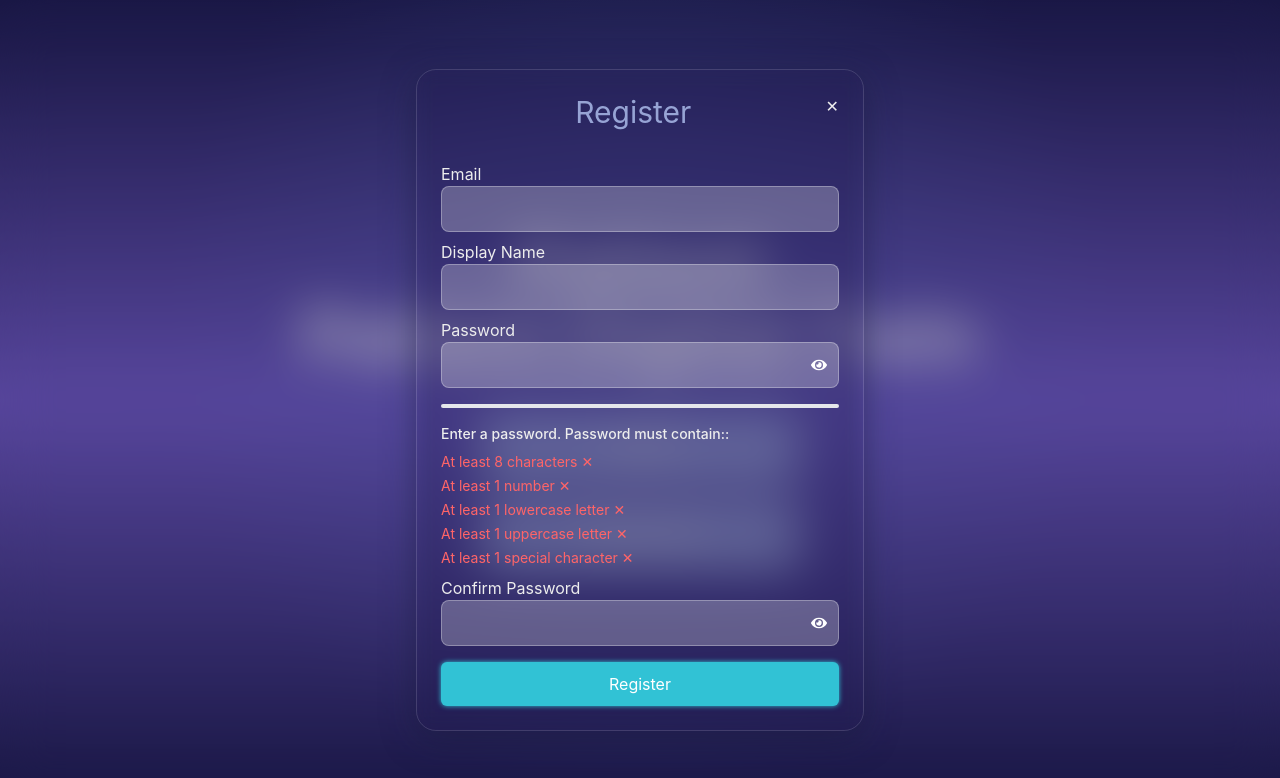
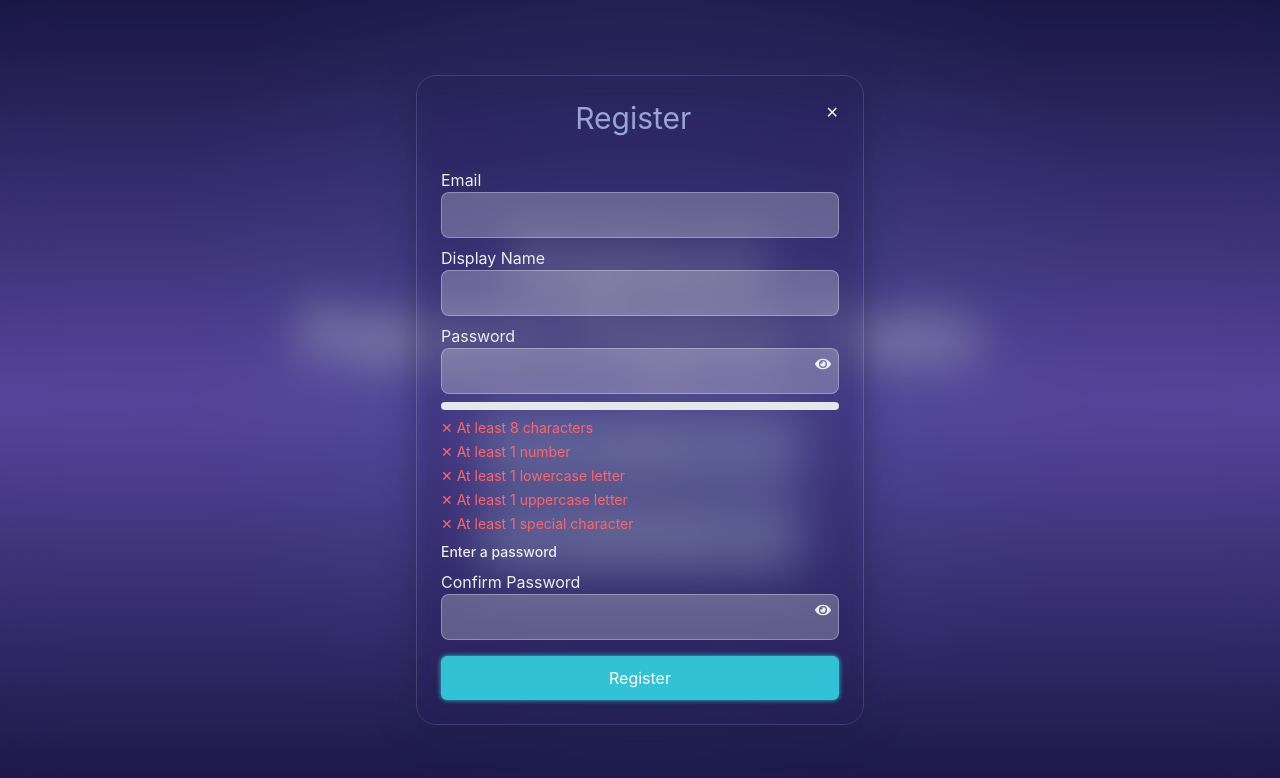
Before and after one commit to valttku/sote2035, a Next.js app in the folder client/: page /startup in a window 1280 px wide. Both pictures are taken after a click on the button "REGISTER". Shown: the top 778 px of the page. Built offline with nearby package versions, Linux system fonts and the light colour scheme.

Commit message:
Added password strength requirements to settings

```diff
--- a/client/src/app/settings/page.tsx
+++ b/client/src/app/settings/page.tsx
@@ -2,10 +2,10 @@
 
 import { useState, useEffect, useMemo } from "react";
 import { useRouter } from "next/navigation";
-import AppLayout from "@/components/AppLayout";
-import Modal from "@/components/Modal";
+import AppLayout from "../../components/AppLayout";
+import Modal from "../../components/Modal";
+import { useTranslation } from "../../i18n/LanguageProvider";
 import { FaEye, FaEyeSlash } from "react-icons/fa";
-import { useTranslation } from "@/i18n/LanguageProvider";
 
 type SettingsData = {
   id: number;
@@ -20,15 +20,6 @@ type SettingsData = {
   polarLinked?: boolean;
   garminLinked?: boolean;
 };
-
- // ---------------- PASSWORD STRENGTH ----------------
-  const PASSWORD_REQUIREMENTS = [
-    /.{8,}/, // min 8 chars
-    /[0-9]/, // number
-    /[a-z]/, // lowercase
-    /[A-Z]/, // uppercase
-    /[^A-Za-z0-9]/, // special char
-  ];
 
 export default function SettingsPage() {
   const router = useRouter();
@@ -58,26 +49,33 @@ export default function SettingsPage() {
   const [polarBusy, setPolarBusy] = useState(false);
   const [garminBusy, setGarminBusy] = useState(false);
 
-
+  // ---------------- PASSWORD REQUIREMENTS ----------------
+  const PASSWORD_REQUIREMENTS = [
+    { regex: /.{8,}/, text: "At least 8 characters" },
+    { regex: /[0-9]/, text: "At least 1 number" },
+    { regex: /[a-z]/, text: "At least 1 lowercase letter" },
+    { regex: /[A-Z]/, text: "At least 1 uppercase letter" },
+    { regex: /[^A-Za-z0-9]/, text: "At least 1 special character" },
+  ];
 
   const strengthScore = useMemo(
-    () => PASSWORD_REQUIREMENTS.filter((r) => r.test(newPassword)).length,
+    () => PASSWORD_REQUIREMENTS.filter((r) => r.regex.test(newPassword)).length,
     [newPassword]
   );
 
-  const strengthColor =
-    strengthScore <= 2
-      ? "bg-red-500"
-      : strengthScore <= 4
-      ? "bg-amber-500"
-      : "bg-emerald-500";
+  const getStrengthColor = (score: number) => {
+    if (score === 0) return "bg-gray-300";
+    if (score <= 2) return "bg-red-500";
+    if (score <= 4) return "bg-amber-500";
+    return "bg-emerald-500";
+  };
 
-  const strengthText =
-    strengthScore <= 2
-      ? t.common.weak_password
-      : strengthScore <= 4
-      ? t.common.medium_password
-      : t.common.strong_password;
+  const getStrengthText = (score: number) => {
+    if (score === 0) return "Enter password";
+    if (score <= 2) return "Weak";
+    if (score <= 4) return "Medium";
+    return "Strong";
+  };
 
   // ---------------- EFFECTS ----------------
   useEffect(() => {
@@ -112,10 +110,8 @@ export default function SettingsPage() {
         body: JSON.stringify({ displayName, gender, height, weight }),
       });
       if (!res.ok) throw new Error();
-
       if (data)
         setData({ ...data, display_name: displayName, gender, height, weight });
-
       setShowEditProfile(false);
     } catch {
       alert(t.settings.failed_update_profile);
@@ -125,7 +121,11 @@ export default function SettingsPage() {
   }
 
   async function changePassword() {
-    if (!oldPassword || !newPassword) return alert(t.common.fill_both_fields);
+    if (!oldPassword || !newPassword)
+      return alert(t.common.fill_both_fields || "Fill both fields");
+    if (strengthScore < 5)
+      return alert("Password does not meet requirements");
+
     setChangingPassword(true);
     try {
       const res = await fetch(`/api/v1/settings/password`, {
@@ -156,7 +156,7 @@ export default function SettingsPage() {
       });
       router.replace("/");
     } catch {
-      alert(t.settings.failed_connect_server);
+      alert(t.settings.failed_delete_account);
     }
   }
 
@@ -164,7 +164,6 @@ export default function SettingsPage() {
   function linkPolar() {
     window.location.href = `/api/v1/integrations/polar/connect`;
   }
-
   async function unlinkPolar() {
     if (!confirm(t.settings.unlink_polar_confirm)) return;
     setPolarBusy(true);
@@ -182,7 +181,6 @@ export default function SettingsPage() {
   function linkGarmin() {
     window.location.href = `/api/v1/integrations/garmin/connect`;
   }
-
   async function unlinkGarmin() {
     if (!confirm(t.settings.unlink_garmin_confirm)) return;
     setGarminBusy(true);
@@ -200,12 +198,12 @@ export default function SettingsPage() {
   if (error) return <p className="text-red-600">{error}</p>;
   if (!data) return null;
 
-  // ---------------- RENDER ----------------
   return (
     <AppLayout>
-      <main className="w-full flex justify-center">
-        <div className="flex flex-col w-full max-w-5xl mx-auto flex-1 space-y-6">
-          {/* PROFILE SECTION */}
+      <main className="w-full flex justify-center h-dvh overflow-y-auto">
+        <div className="flex flex-col w-full max-w-5xl mx-auto flex-1 space-y-6 p-4">
+
+          {/* PROFILE */}
           <section className="ui-component-styles p-4 w-full space-y-2">
             <h2 className="text-xl font-semibold">{t.settings.profile_section_title}</h2>
             <p>{t.settings.email_label}: {data.email}</p>
@@ -230,25 +228,18 @@ export default function SettingsPage() {
             </div>
           </section>
 
-          {/* PROVIDER ACCOUNTS */}
+          {/* PROVIDERS */}
           <section className="ui-component-styles p-4 w-full space-y-3">
             <h2 className="text-xl font-semibold">{t.settings.profileAccount}</h2>
 
             <div className="flex justify-between items-center">
               <p>Polar</p>
               {polarLinked ? (
-                <button
-                  onClick={unlinkPolar}
-                  disabled={polarBusy}
-                  className="button-style-blue min-w-[120px]"
-                >
-                  {polarBusy ? "Unlinking..." : t.settings.unlink_polar}
+                <button onClick={unlinkPolar} disabled={polarBusy} className="button-style-blue min-w-[120px]">
+                  {polarBusy ? t.settings.unlinking : t.settings.unlink_polar}
                 </button>
               ) : (
-                <button
-                  onClick={linkPolar}
-                  className="button-style-blue min-w-[120px]"
-                >
+                <button onClick={linkPolar} className="button-style-blue min-w-[120px]">
                   {t.settings.link_polar}
                 </button>
               )}
@@ -257,18 +248,11 @@ export default function SettingsPage() {
             <div className="flex justify-between items-center">
               <p>Garmin</p>
               {garminLinked ? (
-                <button
-                  onClick={unlinkGarmin}
-                  disabled={garminBusy}
-                  className="button-style-blue min-w-[120px]"
-                >
-                  {garminBusy ? "Unlinking..." : t.settings.unlink_garmin}
+                <button onClick={unlinkGarmin} disabled={garminBusy} className="button-style-blue min-w-[120px]">
+                  {garminBusy ? t.settings.unlinking : t.settings.unlink_garmin}
                 </button>
               ) : (
-                <button
-                  onClick={linkGarmin}
-                  className="button-style-blue min-w-[120px]"
-                >
+                <button onClick={linkGarmin} className="button-style-blue min-w-[120px]">
                   {t.settings.link_garmin}
                 </button>
               )}
@@ -278,74 +262,12 @@ export default function SettingsPage() {
           {/* ACCOUNT MANAGEMENT */}
           <section className="ui-component-styles p-4 w-full">
             <h2 className="text-xl font-semibold mb-2">{t.settings.providerAccountManagement}</h2>
-            <button
-              onClick={deleteAccount}
-              className="cancel-button-style w-full"
-            >
+            <button onClick={deleteAccount} className="cancel-button-style w-full">
               {t.settings.delete_account}
             </button>
           </section>
-        </div>
 
-        {/* EDIT PROFILE MODAL */}
-        {showEditProfile && (
-          <Modal onClose={() => setShowEditProfile(false)}>
-            <h2 className="text-lg font-bold mb-4 text-center">{t.settings.edit_profile}</h2>
-
-            <input
-              className="block w-full mb-2"
-              value={displayName}
-              onChange={(e) => setDisplayName(e.target.value)}
-              placeholder={t.settings.display_name_placeholder}
-            />
-
-            <select
-              className="block w-full mb-2"
-              value={gender ?? ""}
-              onChange={(e) => setGender(e.target.value)}
-            >
-              <option value="">{t.settings.select_gender}</option>
-              <option value="male">{t.settings.male}</option>
-              <option value="female">{t.settings.female}</option>
-              <option value="other">{t.settings.other}</option>
-              <option value="unknown">{t.settings.unknown}</option>
-            </select>
-
-            <input
-              type="number"
-              className="block w-full mb-2"
-              value={height ?? ""}
-              onChange={(e) => setHeight(Number(e.target.value || 0))}
-              placeholder={t.settings.height_placeholder}
-            />
-
-            <input
-              type="number"
-              className="block w-full mb-2"
-              value={weight ?? ""}
-              onChange={(e) => setWeight(Number(e.target.value || 0))}
-              placeholder={t.settings.weight_placeholder}
-            />
-
-            <div className="flex gap-2">
-              <button
-                onClick={saveProfile}
-                disabled={savingProfile}
-                className="button-style-blue w-full"
-              >
-                {savingProfile ? "Saving..." : t.common.save}
-              </button>
-              <button
-                onClick={() => setShowEditProfile(false)}
-                className="cancel-button-style w-full"
-              >
-                {t.common.cancel}
-              </button>
-            </div>
-          </Modal>
-        )}
-
-        {/* CHANGE PASSWORD MODAL */}
+          {/* PASSWORD MODAL */}
           {showChangePassword && (
             <Modal onClose={() => setShowChangePassword(false)}>
               <h2 className="text-lg font-bold mb-4 text-center">{t.settings.change_password}</h2>
@@ -358,15 +280,12 @@ export default function SettingsPage() {
                   value={oldPassword}
                   onChange={(e) => setOldPassword(e.target.value)}
                 />
-              <button
-                onClick={() => setShowOldPassword(!showOldPassword)}
-                className="absolute right-2 top-2"
-              >
+                <button onClick={() => setShowOldPassword(!showOldPassword)} className="absolute right-2 top-2">
                   <FaEyeSlash />
                 </button>
               </div>
 
-            <div className="relative mb-4">
+              <div className="relative mb-2">
                 <input
                   type={showNewPassword ? "text" : "password"}
                   className="block w-full"
@@ -374,32 +293,46 @@ export default function SettingsPage() {
                   value={newPassword}
                   onChange={(e) => setNewPassword(e.target.value)}
                 />
-              <button
-                onClick={() => setShowNewPassword(!showNewPassword)}
-                className="absolute right-2 top-2"
-              >
+                <button onClick={() => setShowNewPassword(!showNewPassword)} className="absolute right-2 top-2">
                   <FaEye />
                 </button>
               </div>
 
+              {/* Password strength bar */}
               <div className="h-2 bg-gray-200 rounded mb-2">
                 <div
-                className={`${strengthColor} h-full rounded`}
+                  className={`${getStrengthColor(strengthScore)} h-full rounded`}
                   style={{ width: `${(strengthScore / 5) * 100}%` }}
                 />
               </div>
 
-            <p className="text-sm mb-2">{strengthText}</p>
+              {/* Requirements checklist */}
+              <ul className="space-y-1 mb-2">
+                {PASSWORD_REQUIREMENTS.map((req, i) => (
+                  <li
+                    key={i}
+                    className={`text-sm flex items-center gap-2 ${
+                      req.regex.test(newPassword) ? "text-green-500" : "text-red-400"
+                    }`}
+                  >
+                    {req.regex.test(newPassword) ? "✓" : "✕"} {req.text}
+                  </li>
+                ))}
+              </ul>
+
+              <p className="text-sm font-medium mb-4">{getStrengthText(strengthScore)}</p>
 
               <button
                 onClick={changePassword}
                 disabled={changingPassword}
                 className="button-style-blue w-full"
               >
-              {changingPassword ? "Changing..." : t.settings.change_password}
+                {changingPassword ? t.settings.changing : t.settings.change_password}
               </button>
             </Modal>
           )}
+
+        </div>
       </main>
     </AppLayout>
   );
--- a/client/src/components/RegisterForm.tsx
+++ b/client/src/components/RegisterForm.tsx
@@ -1,10 +1,8 @@
 "use client";
+
 import { useState, useRef, useMemo } from "react";
 import { FaEye, FaEyeSlash } from "react-icons/fa";
 import { useTranslation } from "@/i18n/LanguageProvider";
-
-
-
 
 export default function RegisterForm({
   onSubmit,
@@ -12,14 +10,13 @@ export default function RegisterForm({
   onSubmit: (
     email: string,
     password: string,
-    displayName: string | null,
+    displayName: string | null
   ) => void;
 }) {
   const [email, setEmail] = useState("");
   const [displayName, setDisplayName] = useState("");
   const [password, setPassword] = useState("");
   const [confirmPassword, setConfirmPassword] = useState("");
-
   const [showPassword, setShowPassword] = useState(false);
   const [showConfirmPassword, setShowConfirmPassword] = useState(false);
   const [loading, setLoading] = useState(false);
@@ -29,39 +26,39 @@ export default function RegisterForm({
 
   const { t } = useTranslation();
 
-   const PASSWORD_REQUIREMENTS = useMemo( () => [
+  // ---------------- PASSWORD REQUIREMENTS ----------------
+  const PASSWORD_REQUIREMENTS = useMemo(
+    () => [
       { regex: /.{8,}/, text: t.register.requirements.characters },
       { regex: /[0-9]/, text: t.register.requirements.number },
       { regex: /[a-z]/, text: t.register.requirements.lowercase },
       { regex: /[A-Z]/, text: t.register.requirements.uppercase },
       { regex: /[^A-Za-z0-9]/, text: t.register.requirements.special },
-      ],
-      [t]
-    );
+    ],
+    [t]
+  );
 
-
+  // ---------------- VALIDATION ----------------
   const emailOk = (v: string) => /^[^\s@]+@[^\s@]+\.[^\s@]+$/.test(v);
-
-
 
   const strengthScore = useMemo(
     () =>
       PASSWORD_REQUIREMENTS.filter((req) => req.regex.test(password)).length,
-    [password, PASSWORD_REQUIREMENTS], // add dependency to fix the warning
+    [password, PASSWORD_REQUIREMENTS]
   );
 
   const getStrengthColor = (score: number) => {
-    if (score === 0) return t.register.passwordStrength.enter;
-  if (score <= 2) return t.register.passwordStrength.weak;
-  if (score <= 4) return t.register.passwordStrength.medium;
-  return t.register.passwordStrength.strong;
+    if (score === 0) return "bg-gray-300";
+    if (score <= 2) return "bg-red-500";
+    if (score <= 4) return "bg-amber-500";
+    return "bg-emerald-500";
   };
 
   const getStrengthText = (score: number) => {
-    if (score === 0) return "Enter a password";
-    if (score <= 2) return "Weak password";
-    if (score <= 4) return "Medium password";
-    return "Strong password";
+    if (score === 0) return t.register.passwordStrength.enter;
+    if (score <= 2) return t.register.passwordStrength.weak;
+    if (score <= 4) return t.register.passwordStrength.medium;
+    return t.register.passwordStrength.strong;
   };
 
   function validate(): boolean {
@@ -72,7 +69,7 @@ export default function RegisterForm({
     }
 
     const failedReqs = PASSWORD_REQUIREMENTS.filter(
-      (req) => !req.regex.test(password),
+      (req) => !req.regex.test(password)
     );
     if (failedReqs.length > 0) {
       alert(t.register.weakPassword);
@@ -131,49 +128,42 @@ export default function RegisterForm({
             type={showPassword ? "text" : "password"}
             value={password}
             onChange={(e) => setPassword(e.target.value)}
+            ref={passwordRef}
             className="block w-full"
             required
           />
           <button
             type="button"
-            className="fa-eye"
+            className="absolute right-2 top-2"
             onClick={() => setShowPassword(!showPassword)}
-            aria-label={showPassword ? t.register.hidePassword: t.register.showPassword}
           >
             {showPassword ? <FaEyeSlash /> : <FaEye />}
           </button>
         </div>
 
-        {/* Password strength bar */}
-        <div
-          className="progress-bar"
-          role="progressbar"
-          aria-valuenow={strengthScore}
-          aria-valuemin={0}
-          aria-valuemax={5}
-        >
+        {/* Strength bar */}
+        <div className="h-2 bg-gray-200 rounded">
           <div
-            className={`h-full ${getStrengthColor(strengthScore)} transition-all duration-500 ease-out`}
+            className={`${getStrengthColor(strengthScore)} h-full rounded transition-all duration-500`}
             style={{ width: `${(strengthScore / 5) * 100}%` }}
           />
         </div>
 
-        <p id="password-strength" className="text-sm font-medium mb-2">
-          {getStrengthText(strengthScore)}. {t.register.passwordMustContain}:
-        </p>
-
-        <ul className="space-y-1" aria-label="Password requirements">
-          {PASSWORD_REQUIREMENTS.map((req) => (
+        {/* Requirements checklist */}
+        <ul className="space-y-1 mb-2">
+          {PASSWORD_REQUIREMENTS.map((req, i) => (
             <li
-              key={req.text}
+              key={i}
               className={`text-sm flex items-center gap-2 ${
                 req.regex.test(password) ? "text-green-500" : "text-red-400"
               }`}
             >
-              {req.text} {req.regex.test(password) ? "✓" : "✕"}
+              {req.regex.test(password) ? "✓" : "✕"} {req.text}
             </li>
           ))}
         </ul>
+
+        <p className="text-sm font-medium mb-2">{getStrengthText(strengthScore)}</p>
 
         {/* Confirm Password */}
         <label htmlFor="reg-confirm">{t.register.confirmPassword}</label>
@@ -188,9 +178,8 @@ export default function RegisterForm({
           />
           <button
             type="button"
-            className="fa-eye"
+            className="absolute right-2 top-2"
             onClick={() => setShowConfirmPassword(!showConfirmPassword)}
-            aria-label={showConfirmPassword ? t.register.hidePassword : t.register.showPassword}
           >
             {showConfirmPassword ? <FaEyeSlash /> : <FaEye />}
           </button>
@@ -201,7 +190,7 @@ export default function RegisterForm({
           disabled={loading}
           className="button-style-blue w-full mt-2 disabled:opacity-50"
         >
-          {loading ? t.register.loading: t.register.registerButton}
+          {loading ? t.register.loading : t.register.registerButton}
         </button>
       </form>
     </div>
--- a/client/src/i18n/locales/en.json
+++ b/client/src/i18n/locales/en.json
@@ -67,7 +67,11 @@
     "failed_delete_account": "Failed Delete Account",
     "unlinking": "Unlinking",
     "saving": "Saving....",
-"changing": "Changing...."
+    "changing": "Changing....",
+    "weak_password": "Weak",
+    "medium_password": "Medium",
+    "strong_password": "Strong",
+    "weak_password_alert": "Password does not meet requirements"
   },
 
   "startup": {
--- a/client/src/i18n/locales/fi.json
+++ b/client/src/i18n/locales/fi.json
@@ -69,8 +69,12 @@
     "new_password_placeholder": "Uusi salasana",
     "failed_delete_account": "Tilin poistaminen epäonnistui",
     "unlinking": "Poistetaan...",
-"saving": "Tallennetaan...",
-"changing": "Vaihdetaan..."
+    "saving": "Tallennetaan...",
+    "changing": "Vaihdetaan...",
+    "weak_password": "Heikko",
+    "medium_password": "Keskivahva",
+    "strong_password": "Vahva",
+    "weak_password_alert": "Salasana ei täytä vaatimuksia"
 
 
   },
--- a/client/src/i18n/types.ts
+++ b/client/src/i18n/types.ts
@@ -60,6 +60,10 @@ export type SettingsTranslations = {
   unlinking: string;
 saving: string;
 changing: string;
+weak_password: string;
+medium_password: string;
+strong_password: string;
+weak_password_alert: string;
 
 };
 
```
Lines whose indentation alone changed are shown as unchanged.
